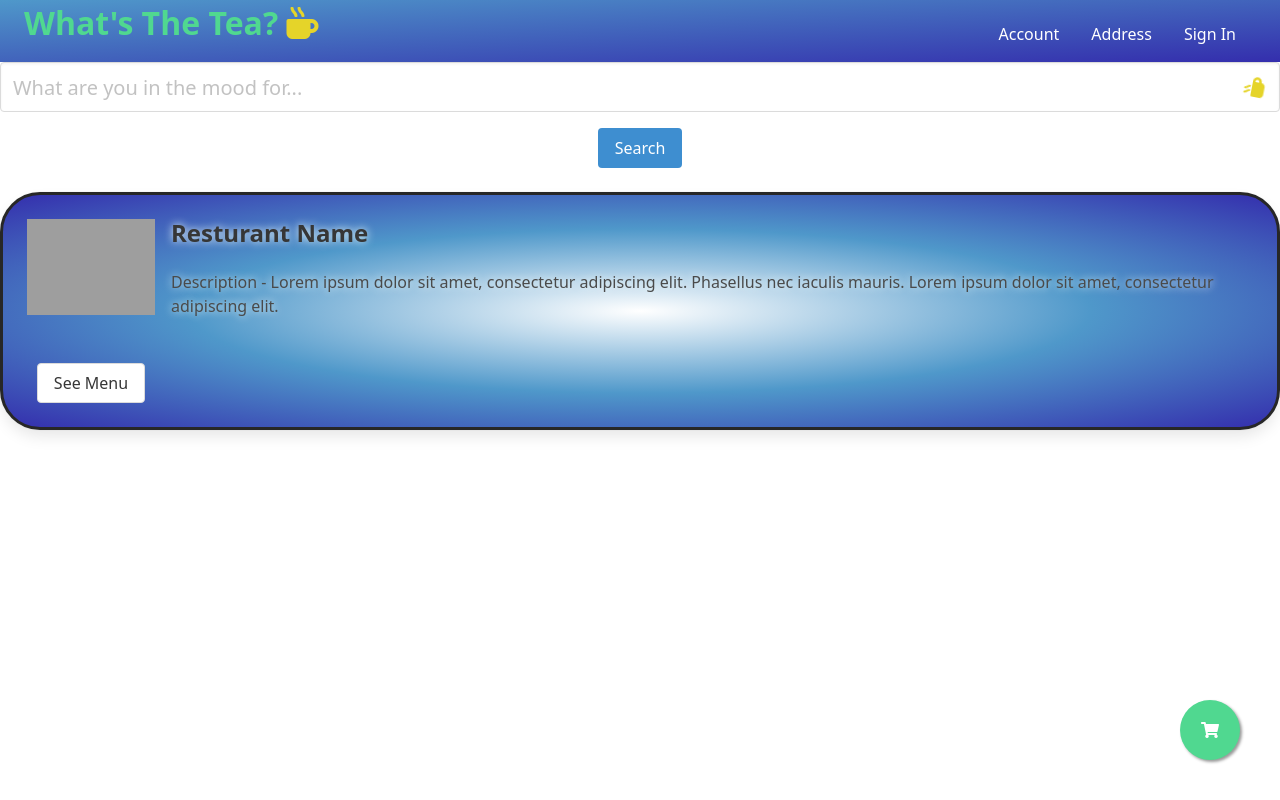
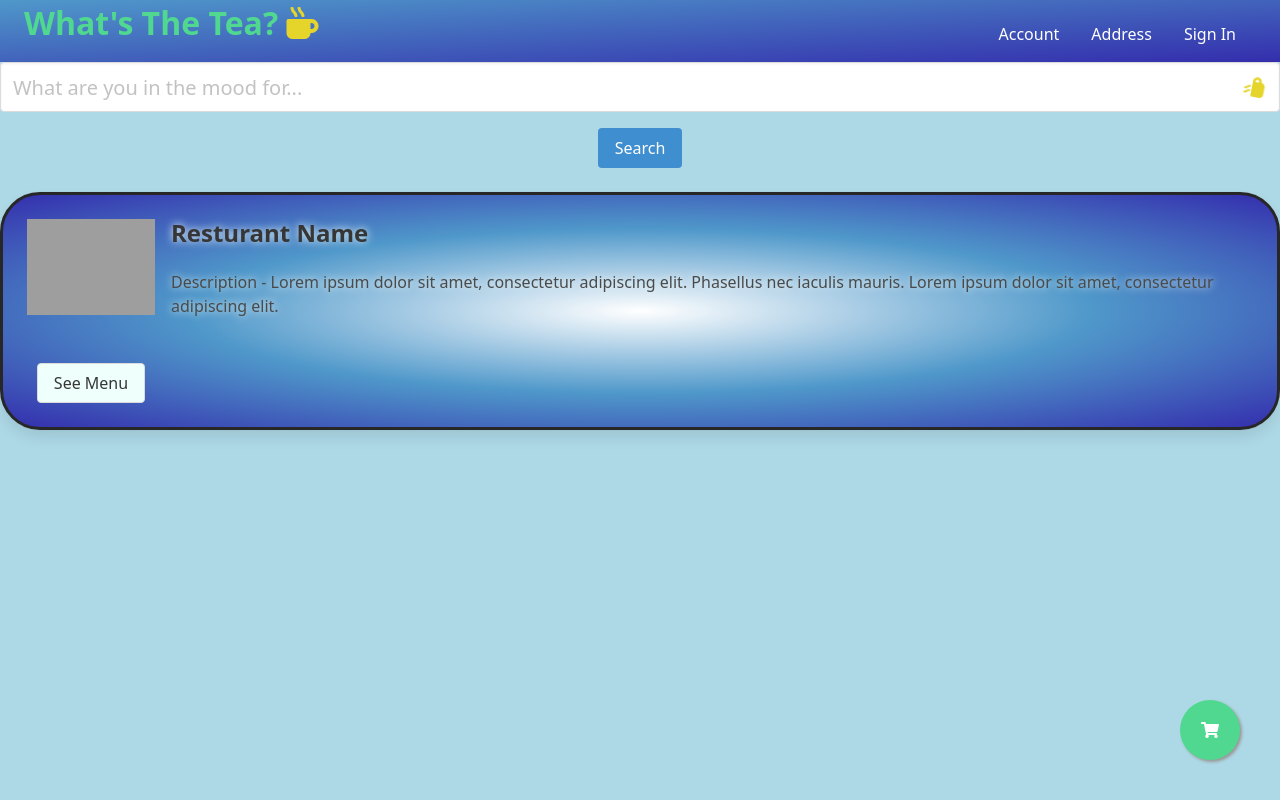
Before and after one commit to acp25/WhatsTheTea, a React (Create React App) app in the folder client/: page / in a window 1280 px wide. Built offline with nearby package versions, Linux system fonts and the light colour scheme; grey boxes are pictures that could not be loaded.

Commit message:
tweaked some styles

```diff
--- a/client/src/styles/app.css
+++ b/client/src/styles/app.css
@@ -11,8 +11,8 @@
     --yellow: #E5D429;
 }
 
-.backgroud {
- background-color: var(--dark-LM);
+html, body {
+    background-color: lightblue;
 }
 
 .navbar {
@@ -54,6 +54,27 @@
     border-radius: 40px;
 }
 
+.card-table {
+    background-image: radial-gradient(white, var(--blue-LM), var(--neon-blue));
+    border: var(--dark-LM) 3px solid;
+    border-radius: 0px 0px 40px 40px;
+}
+
 .text-shadow {
     text-shadow: 0px 0px 8px var(--light-LM);
 }
+
+.card-footer {
+    border-style:none;
+}
+
+.button{
+    text-decoration:none;
+    background-color: var(--light-LM);
+    transition: 0.3s;
+}
+
+.button:hover {
+    background-color:  var(--d-green-LM);
+    color: var();
+}
```
